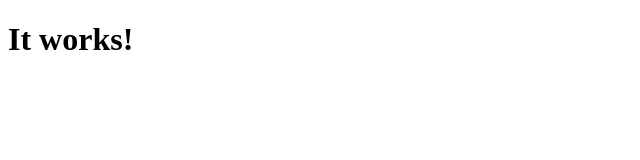
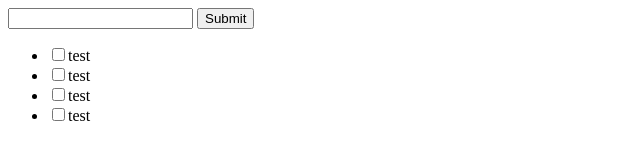
Before and after one commit to recruit-tech/todo-manager, a website: page public/index.html in a window 1280 px wide. Shown: the whole page, without its empty margins (0-640 px from the left). Drawn offline with Linux system fonts and the light colour scheme.

```diff
--- a/public/index.html
+++ b/public/index.html
@@ -1,2 +1,21 @@
 <!DOCTYPE html>
-<h1>It works!</h1>
+<html>
+  <head>
+    <meta charset="utf-8">
+    <title>Todo Manager</title>
+  </head>
+  <body>
+    <form method="POST" action="/todos">
+      <input type="text" >
+      <input type="submit" >
+    </form>
+    <div>
+      <ul>
+        <li><input type="checkbox">test</li>
+        <li><input type="checkbox">test</li>
+        <li><input type="checkbox">test</li>
+        <li><input type="checkbox">test</li>
+      </ul>
+    </div>
+  </body>
+</html>
```
Also changed, not shown: package.json (+5 -3 lines).
